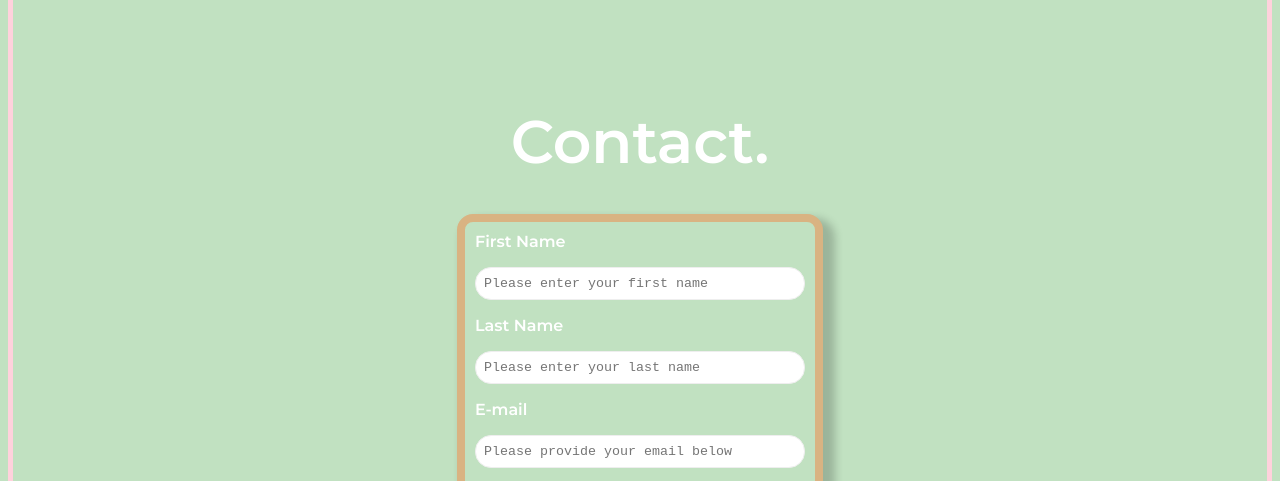
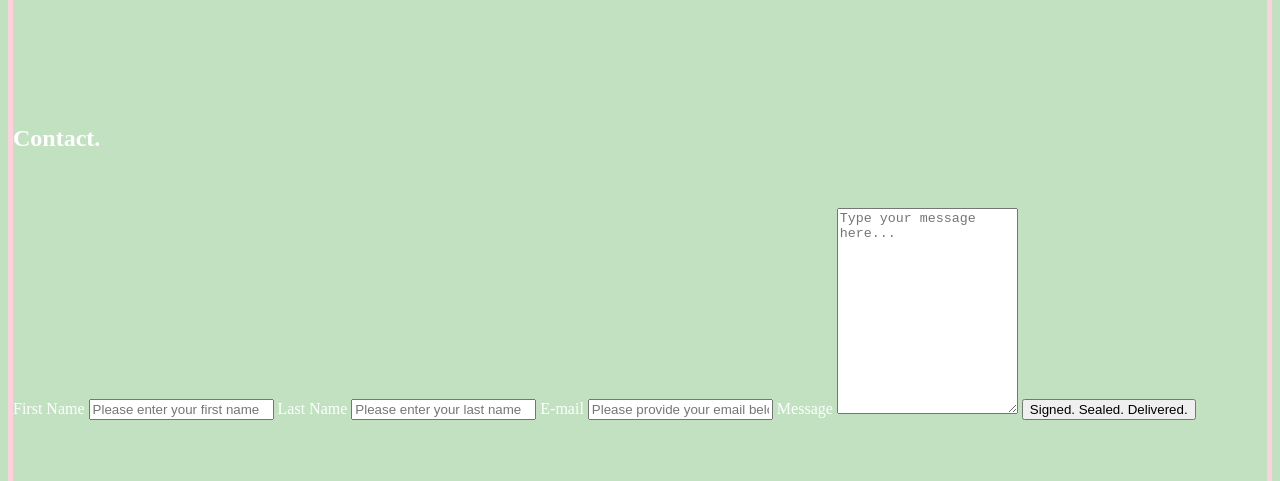
Before and after one commit to thesd5x/portfolioWebsite, a website: page contact.html in a window 1280 px wide. Shown: the part 433-914 px from the top of the page. Drawn offline with Linux system fonts and the light colour scheme.

```diff
--- a/style.css
+++ b/style.css
@@ -444,83 +444,6 @@
 
 
 
-/* Contact Page */
-
-
-
-.techResumeDownload {
-    position: absolute;
-    filter: invert(100%) sepia(0%) saturate(0%) hue-rotate(0deg) brightness(100%);
-}
-
-
-/* contact form css */
-label {
-    color: #FFFFFF;
-    font-family: 'Montserrat', sans-serif;
-    margin: 0;
-}
-
-.contactForm {
-    background-color: #C1E1C1;
-    border: 8px solid #D9B382;
-/* offset-x | offset-y | blur-radius | spread-radius | color */
-    box-shadow: 8px 8px 8px 4px rgba(0, 0, 0, 0.2);
-    border-radius: 16px;
-    display: block;
-    margin: 0 auto;
-    max-width: 330px;
-    padding: 10px 10px 10px 10px;
-}
-
-.contactTitle {
-    font-family:'Montserrat', sans-serif;
-    font-size: 60px;
-    margin: 0 auto;
-    text-align: center;
-}
-
-.form {
-    padding: 10px 10px 0 0;
-}
-
-input,
-textarea {
-    border: 5px solid #FFFFFF;
-    border-radius: 3px;
-    box-sizing: border-box;
-    font-family: 'Source Code Pro', monospace;
-    padding: 0 5px;
-    resize: none;
-    width: 100%;
-}
-
-
-input[type=text],
-select,
-textarea {
-    border: 1px solid #EEEEEE;
-    border-radius: 16px;
-    box-sizing: border-box;
-    margin-bottom: 16px;
-    margin-top: 16px;
-    padding: 8px;
-    resize: vertical;
-    width: 100%;
-}
-
-input[type=submit] {
-    background-color: #FFD1DC;
-    border: none;
-    border-radius: 7px;
-    color: #FFFFFF;
-    cursor: pointer;
-    padding: 12px 20px;
-}
-
-input[type=submit]:hover {
-    background-color: #6fe8d7;
-}
 
 
 
@@ -625,7 +548,10 @@
     }
 
     .landingPageTitles {
-        visibility: visible;
+        visibility: hidden;
     }
 
+    .titleOverlays {
+        visibility: hidden;
+    }
 }
```
